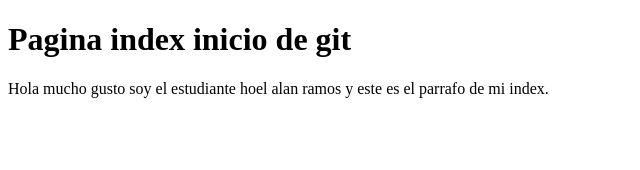
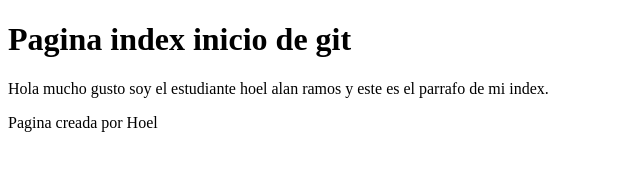
Before and after one commit to Hoel-Alan-Brite1/myProyectoWeb, a plain HTML site: page index.html in a window 1280 px wide. Shown: the whole page, without its empty margins (0-640 px from the left). Drawn offline with Linux system fonts and the light colour scheme.

Commit message:
segundo commit index modificado about creado

```diff
--- a/index.html
+++ b/index.html
@@ -11,5 +11,8 @@
         Hola mucho gusto soy el estudiante hoel alan ramos y este es el
         parrafo de mi index.
     </p>
+    <footer>
+        Pagina creada por Hoel
+    </footer>
 </body>
 </html>
```
